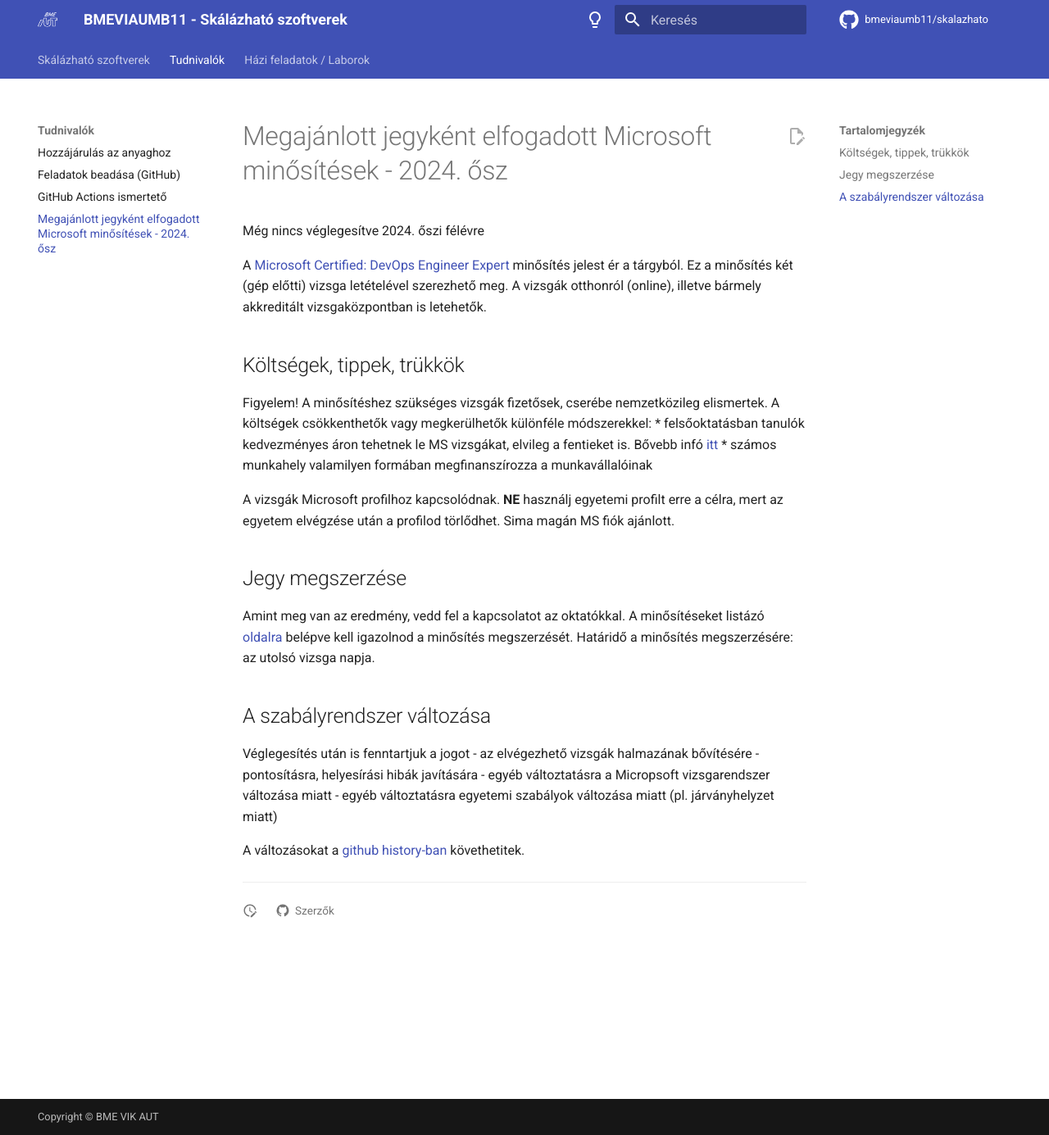
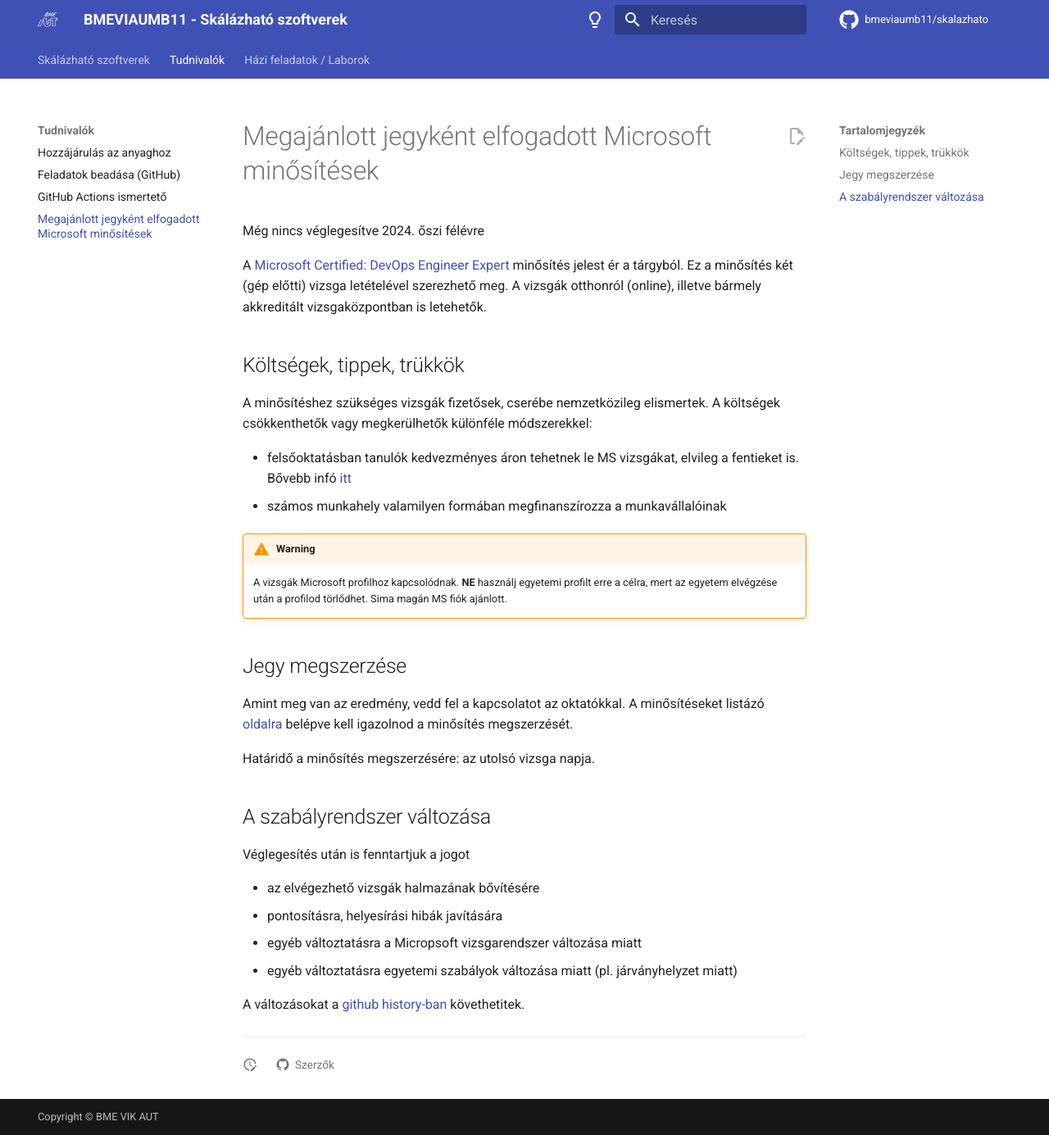
Before and after one commit to bmeviaumb11/skalazhato, an MkDocs documentation site: the page built from docs/information/certification.md, in a window 1280 px wide and 1385 px high. Shown: the whole window at 82% size. Built offline with MkDocs 1.6.1 and Material for MkDocs 9.7.7, drawn with Linux system fonts in a browser that asks for light colours; comment, search, counter and statistics services are not loaded.

Commit message:
Update certification.md

```diff
--- a/docs/information/certification.md
+++ b/docs/information/certification.md
@@ -1,24 +1,29 @@
-# Megajánlott jegyként elfogadott Microsoft minősítések - 2024. ősz
+# Megajánlott jegyként elfogadott Microsoft minősítések
 Még nincs véglegesítve 2024. őszi félévre
 
 A [Microsoft Certified: DevOps Engineer Expert](https://learn.microsoft.com/en-us/credentials/certifications/devops-engineer) minősítés jelest ér a tárgyból. Ez a minősítés két (gép előtti) vizsga letételével szerezhető meg. A vizsgák otthonról (online), illetve bármely akkreditált vizsgaközpontban is letehetők.
 
 ## Költségek, tippek, trükkök
 
-Figyelem! A minősítéshez szükséges vizsgák fizetősek, cserébe nemzetközileg elismertek. A költségek csökkenthetők vagy megkerülhetők különféle módszerekkel:
+A minősítéshez szükséges vizsgák fizetősek, cserébe nemzetközileg elismertek. A költségek csökkenthetők vagy megkerülhetők különféle módszerekkel:
+
 * felsőoktatásban tanulók kedvezményes áron tehetnek le MS vizsgákat, elvileg a fentieket is. Bővebb infó [itt](https://docs.microsoft.com/en-us/learn/certifications/student-discounts)
 * számos munkahely valamilyen formában megfinanszírozza a munkavállalóinak
 
-A vizsgák Microsoft profilhoz kapcsolódnak. **NE** használj egyetemi profilt erre a célra, mert az egyetem elvégzése után a profilod törlődhet. Sima magán MS fiók ajánlott.
+!!! warning
+
+    A vizsgák Microsoft profilhoz kapcsolódnak. **NE** használj egyetemi profilt erre a célra, mert az egyetem elvégzése után a profilod törlődhet. Sima magán MS fiók ajánlott.
 
 ## Jegy megszerzése
 
 Amint meg van az eredmény, vedd fel a kapcsolatot az oktatókkal. A minősítéseket listázó [oldalra](https://learn.microsoft.com) belépve kell igazolnod a minősítés megszerzését.
+
 Határidő a minősítés megszerzésére: az utolsó vizsga napja.
 
 ## A szabályrendszer változása
 
 Véglegesítés után is fenntartjuk a jogot
+
 - az elvégezhető vizsgák halmazának bővítésére
 - pontosításra, helyesírási hibák javítására
 - egyéb változtatásra a Micropsoft vizsgarendszer változása miatt
```
